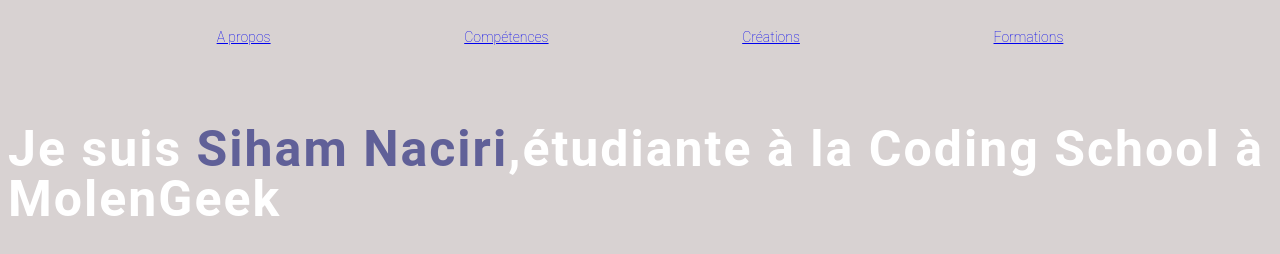
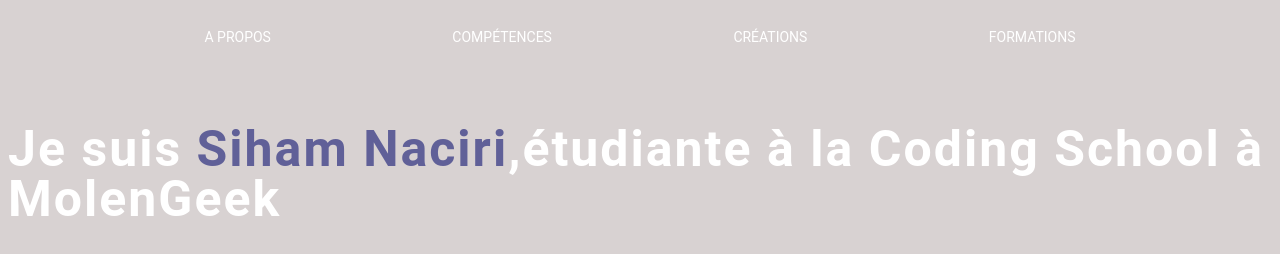
Before and after one commit to sihamnac/portefolio_siham_naciri, a plain HTML site: page index.html in a window 1280 px wide. Drawn offline with Linux system fonts and the light colour scheme.

Commit message:
css:navbar

```diff
--- a/css/style.css
+++ b/css/style.css
@@ -5,14 +5,6 @@
 html{
     font-size: 14px;
     font-family: roboto;
-
-
-}
-
-
-nav{
-    color:rgb(40, 16, 16);
-    font-weight: lighter;
 }
 nav ul{
     color: black;
@@ -21,18 +13,21 @@ nav ul{
     justify-content: right;
     justify-content: space-evenly;
     padding: 15px;
+
 }
-header>h1{
-
+nav ul a{
+    color: white;
+    text-decoration: none;
+    text-transform: uppercase;
+}
+header h1{
     color:white;
     font-size: 50px;
     line-height: 1;
     letter-spacing: 2px;
 
-
-
 }
-header>h1>span{
+header h1 span{
     color: rgb(96, 96, 152);
 
 
```
